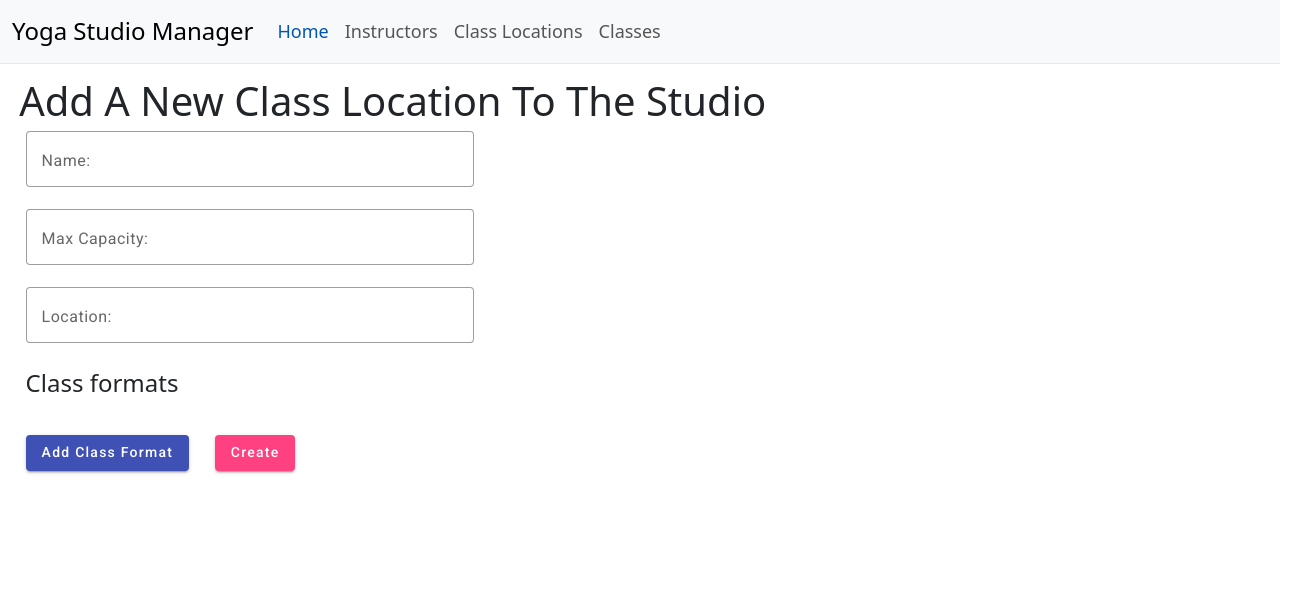
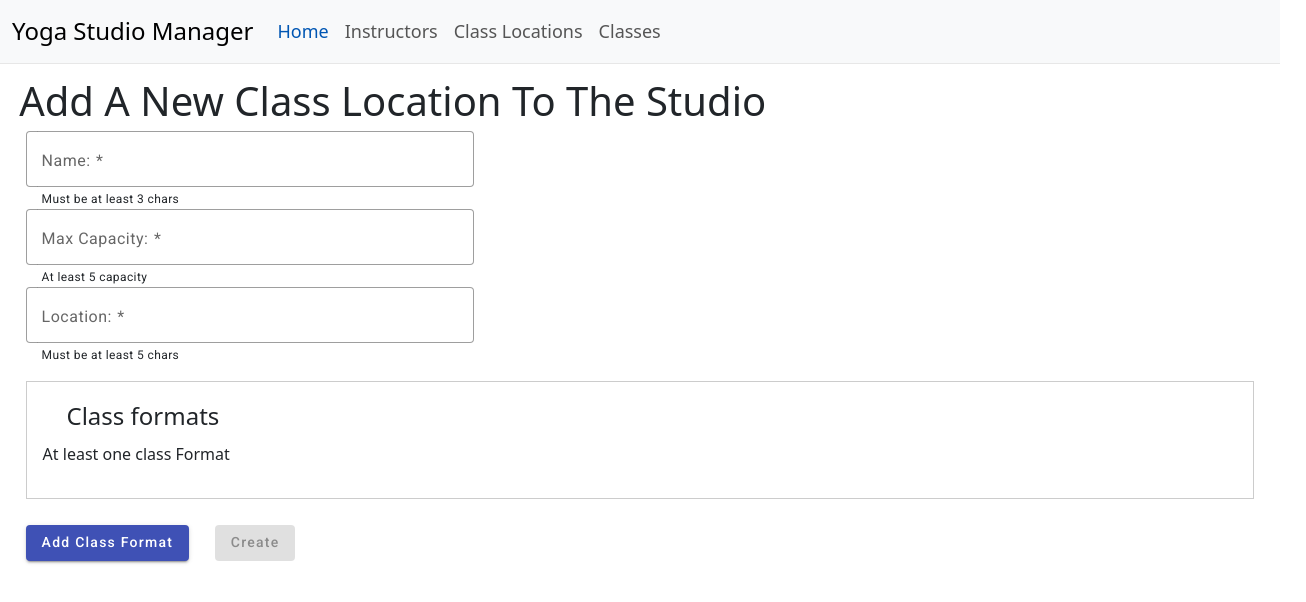
Before and after one commit to Roisin-M/OSDFinalProj_AngularApp, an Angular app: page /createclasslocation in a window 1280 px wide. Shown: the top 602 px of the page, 1306 px wide, since content can reach past the window. Built offline with nearby package versions, Linux system fonts and the light colour scheme.

Commit message:
material form complete cor create class-location, mat errors and validation

```diff
--- a/src/app/components/form-components/createclasslocation/create-class-location/create-class-location.component.html
+++ b/src/app/components/form-components/createclasslocation/create-class-location/create-class-location.component.html
@@ -5,20 +5,53 @@
   <mat-form-field appearance="outline" class="full-width">
     <mat-label>Name: </mat-label>
     <input id="name" type="text" matInput formControlName="name">
+    @if(!name?.value){
+        <mat-hint>Must be at least 3 chars</mat-hint>
+    }
+    @if (name?.hasError('required') ){
+        <mat-error>Name is required </mat-error>
+    }
+    @else if (name?.hasError('minlength')) {
+        <mat-error>Name Must be at least 3 chars </mat-error>
+    }
+
   </mat-form-field>
     <!--MaxCapacity Form Field-->
     <mat-form-field  appearance="outline" class="full-width">
         <mat-label>Max Capacity: </mat-label>
         <input matInput id="maxCapacity" type="number" formControlName="maxCapacity">
+      @if(!maxCapacity?.value){
+        <mat-hint>At least 5 capacity</mat-hint>
+      }
+      @if (maxCapacity?.hasError('required') ){
+          <mat-error>Max Capacity is required </mat-error>
+      }
+      @else if (maxCapacity?.hasError('min')) {
+          <mat-error>Max Capacity must be greater than or equal to 5 </mat-error>
+      }
     </mat-form-field>
       <!--Location Form Field-->
   <mat-form-field appearance="outline" class="full-width">
     <mat-label>Location: </mat-label>
     <input id="location" type="text" matInput formControlName="location">
+    @if(!location?.value){
+      <mat-hint>Must be at least 5 chars</mat-hint>
+  }
+  @if (location?.hasError('required') ){
+      <mat-error>Location is required </mat-error>
+  }
+  @else if (location?.hasError('minlength')) {
+      <mat-error>Location Must be at least 5 chars </mat-error>
+  }
   </mat-form-field>
 
     <!--Class Format Section-->
+    <fieldset>
       <legend>Class formats</legend>
+      <!-- Section Validation Message -->
+      @if (classFormatsArray.invalid && !classFormatsArray.touched) {
+        <p class="error-message">At least one class Format</p>
+      }
       <div formArrayName="classFormats">
           @for (formatControl of classFormatsArray.controls; let i = $index; track formatControl) {
               <fieldset [formGroupName]="i">
@@ -32,6 +65,9 @@
                       <mat-option [value]="classFormat">{{ classFormat }}</mat-option>
                     }
                   </mat-select>
+                  @if (formatControl?.hasError('required')) {
+                    <mat-error>Class Format is required</mat-error>
+                  }
                 </mat-form-field>
 
                 <!-- Remove Yoga Speciality Button -->
@@ -41,8 +77,9 @@
               </fieldset>
             }
       </div>
+    </fieldset>
     <div>
         <button mat-raised-button color="primary" type="button" (click)="addClassFormat()">Add Class Format</button>
-        <button  mat-raised-button color="accent" type="submit">Create</button>
+        <button  mat-raised-button color="accent" type="submit" [disabled]="createClassLocationForm.invalid" >Create</button>
     </div>
 </form>
--- a/src/app/components/form-components/createclasslocation/create-class-location/create-class-location.component.ts
+++ b/src/app/components/form-components/createclasslocation/create-class-location/create-class-location.component.ts
@@ -1,5 +1,6 @@
 import { Component } from '@angular/core';
-import { FormsModule, ReactiveFormsModule, FormGroup, FormControl, FormBuilder, FormArray } from '@angular/forms';
+import { FormsModule, ReactiveFormsModule, FormGroup, FormControl,
+   FormBuilder, FormArray, Validators } from '@angular/forms';
 import { ClassFormat } from '../../../../interfaces/class-location';
 //material imports
 import {MatButtonModule} from '@angular/material/button';
@@ -26,10 +27,13 @@ export class CreateClassLocationComponent {
   constructor(private formBuilder: FormBuilder){
     //initialise the form in the constructor
     this.createClassLocationForm=this.formBuilder.group({
-        name: new FormControl(''),
-        maxCapacity: new FormControl(''),
-        location: new FormControl(''),
-        classFormats: this.formBuilder.array([]),
+        name: new FormControl('', [Validators.required,
+          Validators.minLength(3)]),
+        maxCapacity: new FormControl('', [Validators.required,
+          Validators.min(5)]),
+        location: new FormControl('',[Validators.required,
+          Validators.minLength(5)]),
+        classFormats: this.formBuilder.array([], Validators.required),
     });
   }
   //getter to get the formArray -> explicity cast as type FormControl
@@ -39,8 +43,19 @@ export class CreateClassLocationComponent {
 
   //add a Class Format as form control
   addClassFormat():void{
-    const formatControl = this.formBuilder.control('');
+    const formatControl = this.formBuilder.control('', Validators.required);
     this.classFormatsArray.push(formatControl);
+  }
+
+  //getters for validation
+  get name(){
+    return this.createClassLocationForm.get('name');
+  }
+  get maxCapacity(){
+    return this.createClassLocationForm.get('maxCapacity');
+  }
+  get location(){
+    return this.createClassLocationForm.get('location');
   }
 
   //remove a Class Format
```
Lines whose indentation alone changed are shown as unchanged.
